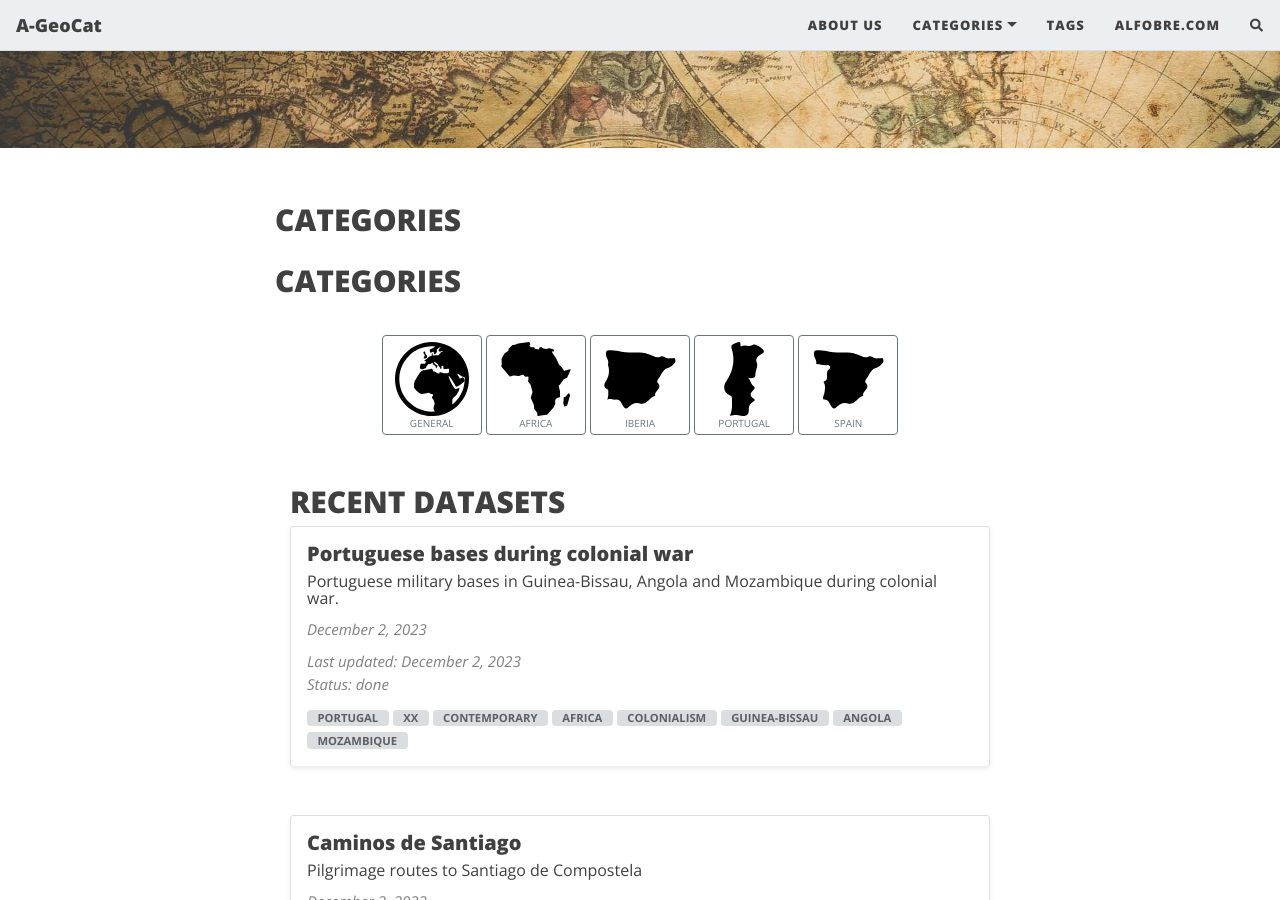
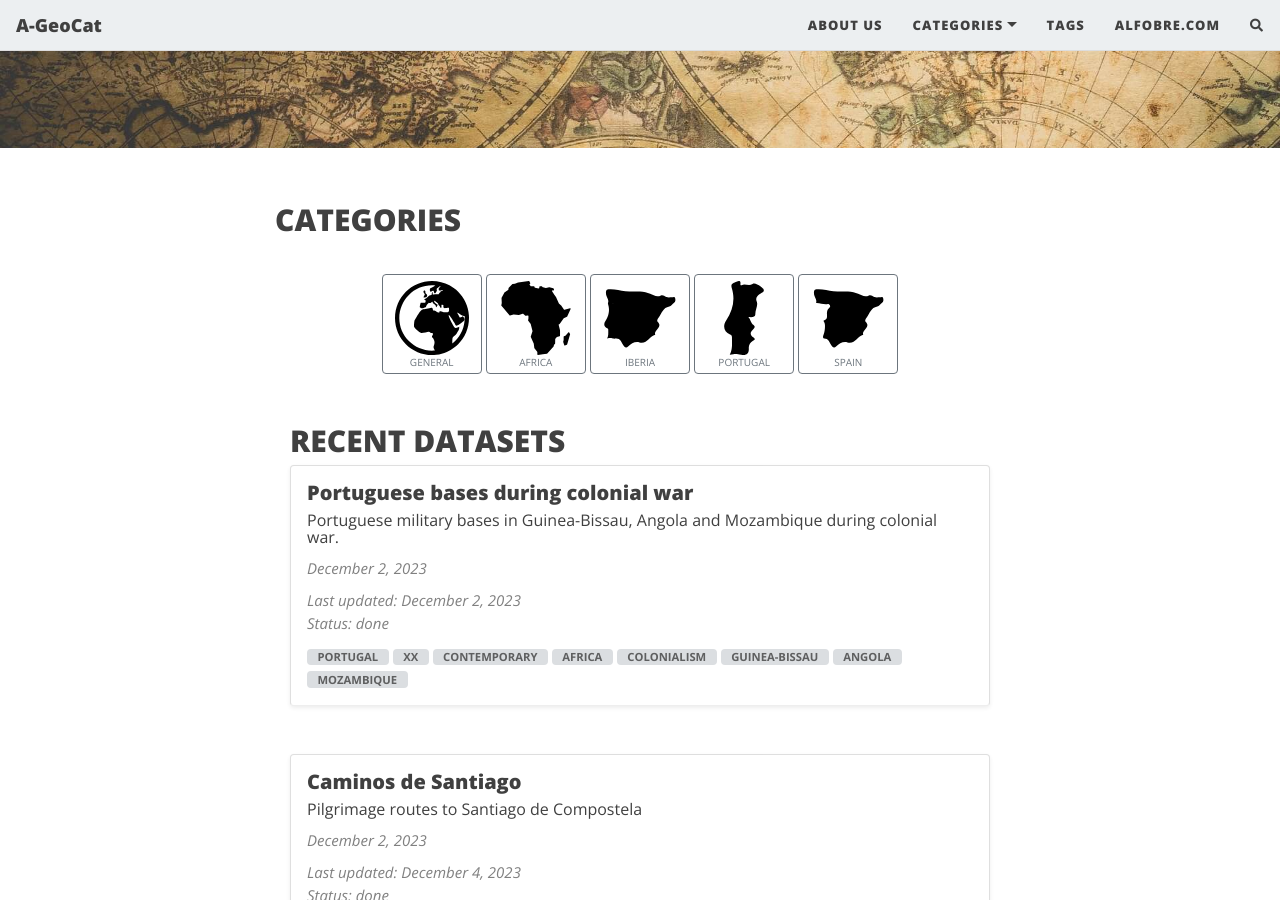
Before and after one commit to projetoalfobre/a-geocat, a Jekyll site: the page built from index.html, in a window 1280 px wide and 900 px high, scrolled down 397 px. Built offline with Jekyll 4.4.1, drawn with Linux system fonts in a browser that asks for light colours; nearby versions of some CDN libraries; the list of posts is cut into pages by our own code; comment, search, counter and statistics services are not loaded.

Commit message:
Update home_cat.html

```diff
--- a/_includes/home_cat.html
+++ b/_includes/home_cat.html
@@ -1,6 +1,5 @@
 <div class="container">
       <div class="row">
-	      <h2>CATEGORIES</h2>
         <div class="col-lg-12 d-flex justify-content-center">
           <p>
             <a href="{{ "/general" | relative_url }}" class="btn btn-sq btn-outline-secondary"><img src="{{ "/assets/img/general.svg" | relative_url }}"><br/>
```
